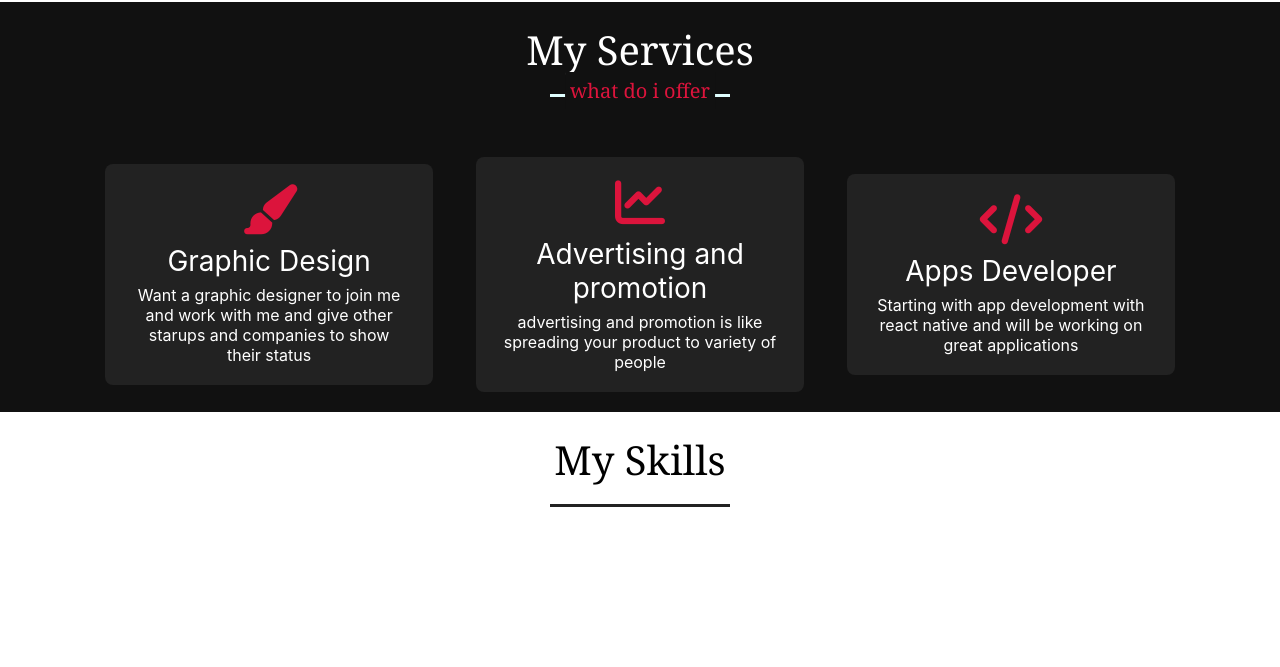
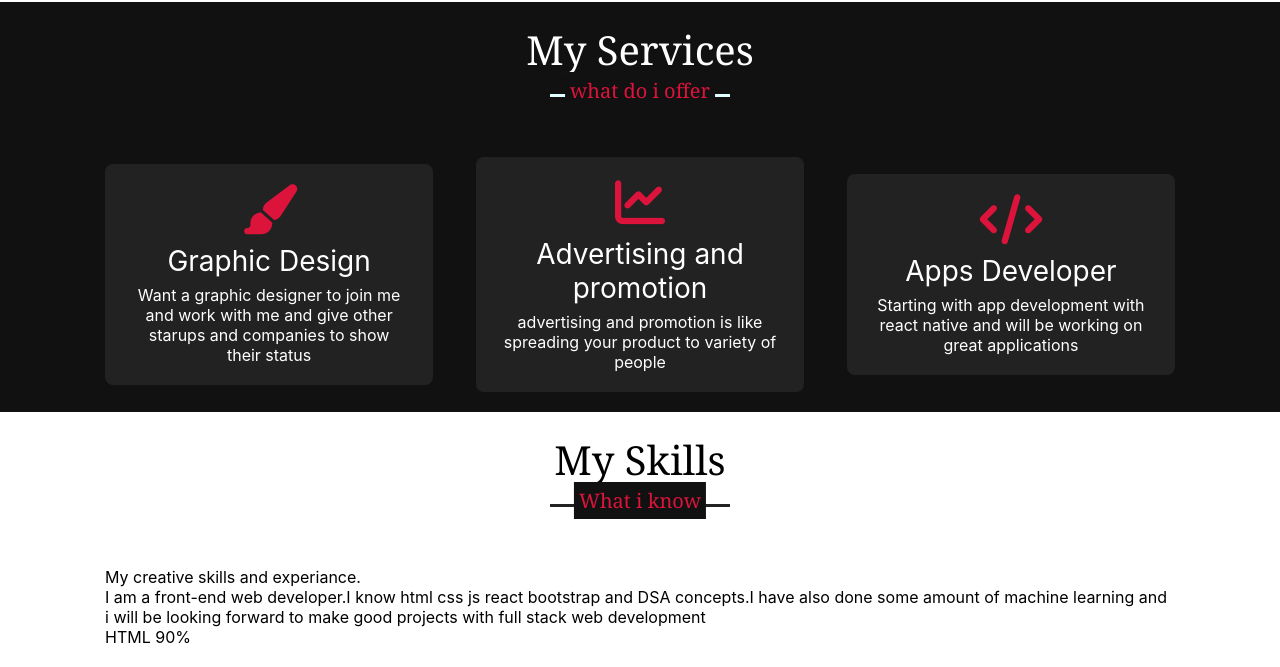
Before and after one commit to mohit200008/portfolio2, a plain HTML site: page index.html in a window 1280 px wide. Shown: the part 1417-2084 px from the top of the page. Before the commit the page ends 2004 px from the top, so only its background shows below. Drawn offline with Linux system fonts and the light colour scheme.

Commit message:
skills section started

```diff
--- a/index.html
+++ b/index.html
@@ -93,6 +93,23 @@
     <section class="skills" id="skills">
         <div class="max-width">
             <h2 class="title">My Skills</h2>
+            <div class="skills-content">
+                <div class="column-left">
+                    <div class="text">My creative skills and experiance.</div>
+                    <p>I am a front-end web developer.I know html css js
+                        react bootstrap and DSA concepts.I have also done
+                        some amount of machine learning and i will be looking
+                        forward to make good projects with full stack web development</p>
+                </div>
+                <div class="column-right">
+                    <div class="bars">
+                        <div class="info">
+                            <span>HTML</span>
+                            <span>90%</span>
+                        </div>
+                    </div>
+                </div>
+            </div>
         </div>
 
     </section>
--- a/style.css
+++ b/style.css
@@ -110,11 +110,19 @@
     background:darkslategray;
 }
 
-.about, .services {
+.about, .services, .skills {
     font-family: -apple-system, BlinkMacSystemFont, 'Segoe UI', Roboto, Oxygen, Ubuntu, Cantarell, 'Open Sans', 'Helvetica Neue', sans-serif;
 }
 section{
     padding:20px 25px;
+}
+.about .about-content,
+.services .serv-content,
+.skills .skills-content{
+    display: flex;
+    flex-wrap: wrap;
+    align-items: center;
+    justify-content: space-between;
 }
 
 section .title {
@@ -148,14 +156,6 @@ section .title::after{
 }
 .about .title::after{
     content: "A beast";
-}
-.about .about-content,
-.services .serv-content {
-    display: flex;
-    flex-wrap: wrap;
-    align-items: center;
-    justify-content: space-between;
-
 }
 .about .about-content .column-left{
     width: 45%;
@@ -238,7 +238,15 @@ section .title::after{
 .services .serv-content .card .text {
     font-size: 28px;
     font-weight: 500px;
-    margin: 10px 5px 7px 5px;
+    margin: 10px 0 7px 0;
+}
+
+.skills .title::after{
+    content: "What i know";
+}
+
+.skills .skills-content .column-left p{
+    text-align: left;
 }
 
 
```
